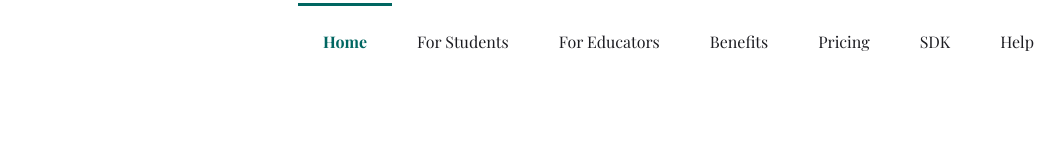
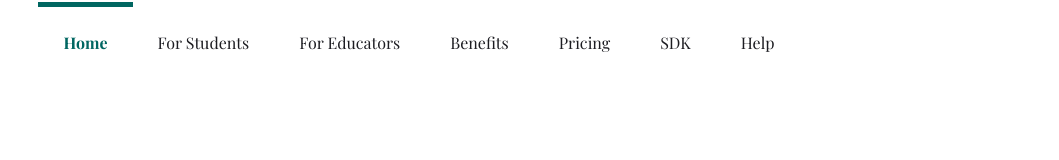
Before and after one commit to sshehrozali/nav-bar-ceestudio, a plain HTML site: page index.html in a window 1280 px wide. Shown: the whole page, without its empty margins (221-1280 px from the left). Drawn offline with nearby package versions, Linux system fonts and the light colour scheme.

Commit message:
Update style.css

```diff
--- a/style.css
+++ b/style.css
@@ -161,7 +161,7 @@ body{
 
     nav{
         flex-direction: row;
-        justify-content: flex-end;
+        justify-content: center;
         align-items: center;
 
         width: 100%;
@@ -181,7 +181,7 @@ body{
         .links{
             display: flex;
             flex-direction: row;
-            justify-content: flex-end;
+            justify-content: center;
 
             width: 90%;
 
@@ -193,7 +193,7 @@ body{
 
                 padding: 25px;
 
-                border-top: 3px solid white;
+                border-top: 5px solid white;
             }
 
                 a:hover{
@@ -208,7 +208,7 @@ body{
                     font-weight: 700;
                     color: #006661;
 
-                    border-top: 3px solid #006661;
+                    border-top: 5px solid #006661;
                 }
 
             span{
```
